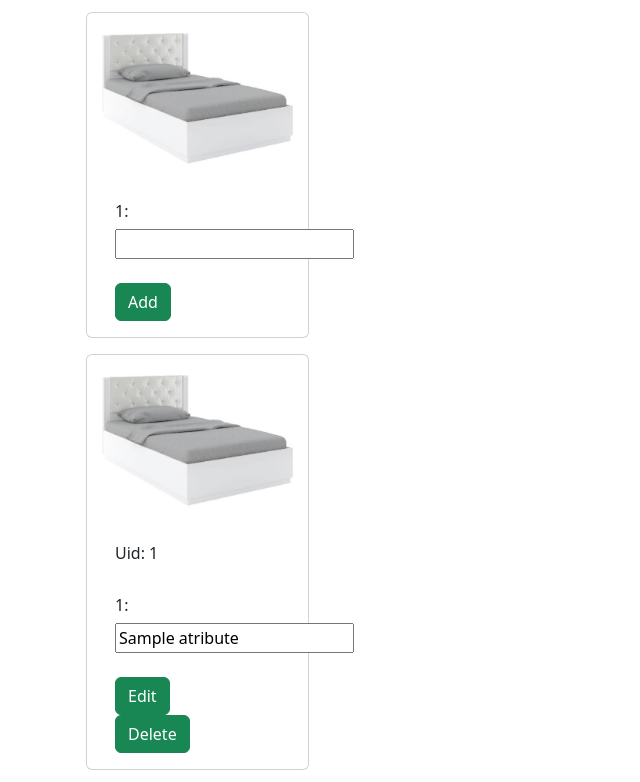
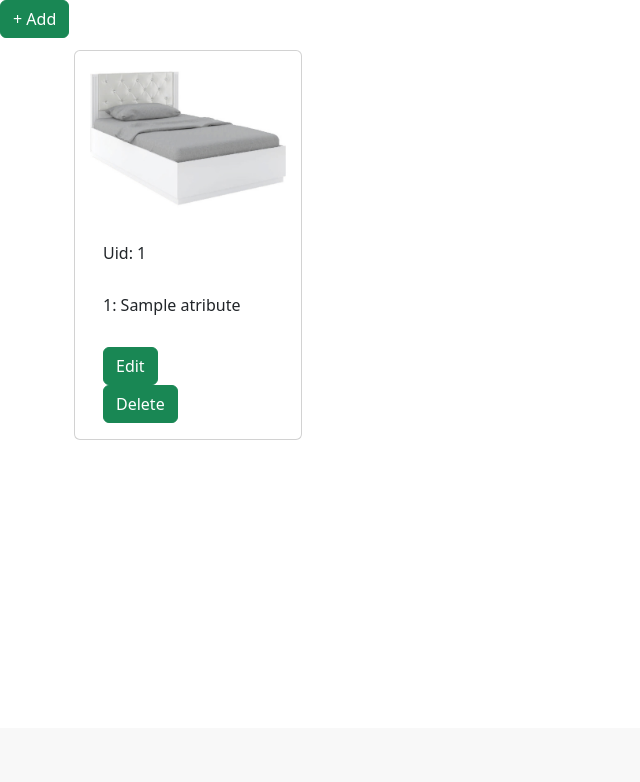
Before and after one commit to 3dmaxshop/Frontend, a Flask app: template shop/templates/models.html in a window 1280 px wide. Shown: the part 72-854 px from the top of the page, without its empty margins (0-640 px from the left). After the commit the page ends 512 px from the top, so only its background shows below. Run offline with Flask 2, Linux system fonts and the light colour scheme; the template is opened without the code that fills it: most values are stand-ins (such as "Sample title", 1, 10 or a date in 2020).

Commit message:
Feature/add_addform

```diff
--- a/shop/templates/model_edit.html
+++ b/shop/templates/model_edit.html
@@ -10,7 +10,7 @@
                             <div class="card-body">
                             <h6 class="card-title">Uid: {{model.uid}}</h6><input type="hidden" name="uid" value="{{model.uid}}"><br>
                             {% for atribute in model %}
-                                {% if atribute != 'uid' %}
+                                {% if atribute[0] != 'uid' %}
                                 <h6 class="card-title">{{ atribute[0] }}: </h6><input type="text" name="{{ atribute[0] }}" value="{{ atribute[1] }}"><br><br>
                                 {% endif %}
                             {% endfor %}
--- a/shop/templates/models.html
+++ b/shop/templates/models.html
@@ -1,27 +1,61 @@
 {% extends 'base.html' %}
 
+{% block styles %}
+<style>
+        .card {
+        border-radius: 1em;
+        text-align: center;
+        padding: 1em;
+        }
+        .card:hover {
+        background-color: rgba(0, 0, 0, 0.1);
+        }
+        .card img {
+        border-radius: 90%;
+        width: 60%;
+        margin: auto;
+        }
+        .rounded-img {
+            width: 50%;
+            border-radius: 50%;
+            box-shadow: 0 0 15px rgba(0, 0, 0, 0.5);
+            padding: 0.5em;
+            margin-bottom: 1em;
+        }
+        .rounded-card {
+            box-shadow: 0 0 30px rgba(0, 0, 0, 0.5);
+            padding: 0.5em;
+            margin-bottom: 1em;
+        }
+
+    </style>
+{% endblock %}
+
 {% block content %}
-<div class="container">
-    <div class="row">
-        <div class="col-12">
-            <div class="container my-2">
-                <div class="row row-cols-1 row-cols-md-2 row-cols-lg-5">
-                        <div class="card rounded-card m-1">
+
+<div class="col-1">
+    <button class="btn btn-success" type="button" data-bs-toggle="offcanvas" data-bs-target="#offcanvasRight" aria-controls="offcanvasRight">+ Add</button>
+        <div class="offcanvas offcanvas-end" tabindex="-1" id="offcanvasRight" aria-labelledby="offcanvasRightLabel">
+            <div class="offcanvas-header">
+                <h5 id="offcanvasRightLabel">Add an aerosol can</h5>
+                <button type="button" class="btn-close text-reset" data-bs-dismiss="offcanvas" aria-label="Close"></button>
+            </div>
+            <div class="offcanvas-body">
                 <form action="{{url_for('models.add')}}" method="post">
-                            <img src="/static/images/sofa.jpg" class="card-img-top" alt="...">
-                            <div class="card-body">
                         {% for atributes in models[0] %}
                         {% if atributes[0] != 'uid' %}
-                                <h6 class="card-title">{{ atributes[0] }}:</h6><input type="text" name="{{ atributes[0] }}" value=""><br><br>
+                        <div class="form-floating mb-2">
+                            <input type="text" class="form-control" name="{{ atributes[0] }}" id="{{ atributes[1] }}" required>
+                            <label for="floatingInput">{{ atributes[0] }}</label>
+                        </div>
                         {% endif %}
                         {% endfor %}
                         <button type="submit" class="btn btn-success">Add</button>
                 </form>
             </div>
         </div>
+    </div>
 
-                </div>
-            </div>
 
         <div class="col-12">
             <div class="container my-2">
@@ -34,7 +68,7 @@
                             <h6 class="card-title">Uid: {{entity.uid}}</h6><input type="hidden" name="uid" value="{{entity.uid}}"><br>
                             {% for atributes in entity %}
                                 {% if atributes[0] != 'uid' %}
-                                <h6 class="card-title">{{ atributes[0] }}:</h6><input type="text" name="{{ atributes[0] }}" value="{{ atributes[1] }}"><br><br>
+                                <h6 class="card-title">{{ atributes[0] }}: {{ atributes[1] }}</h6><br>
                                 {% endif %}
                             {% endfor %}
                             <a href="edit/{{ entity.uid }}" class="btn btn-success rounded-card">Edit</a>
```
Lines whose indentation alone changed are shown as unchanged.
